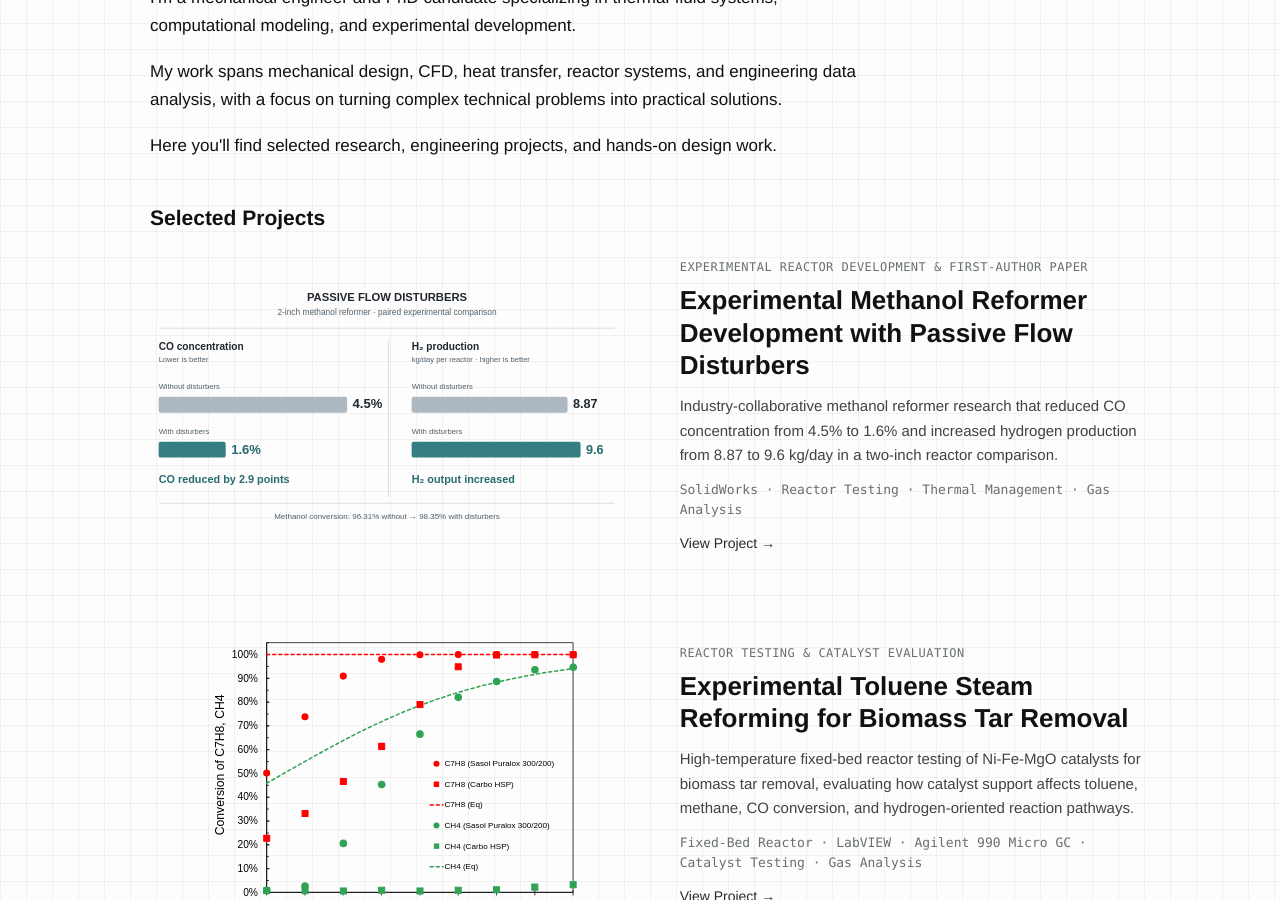
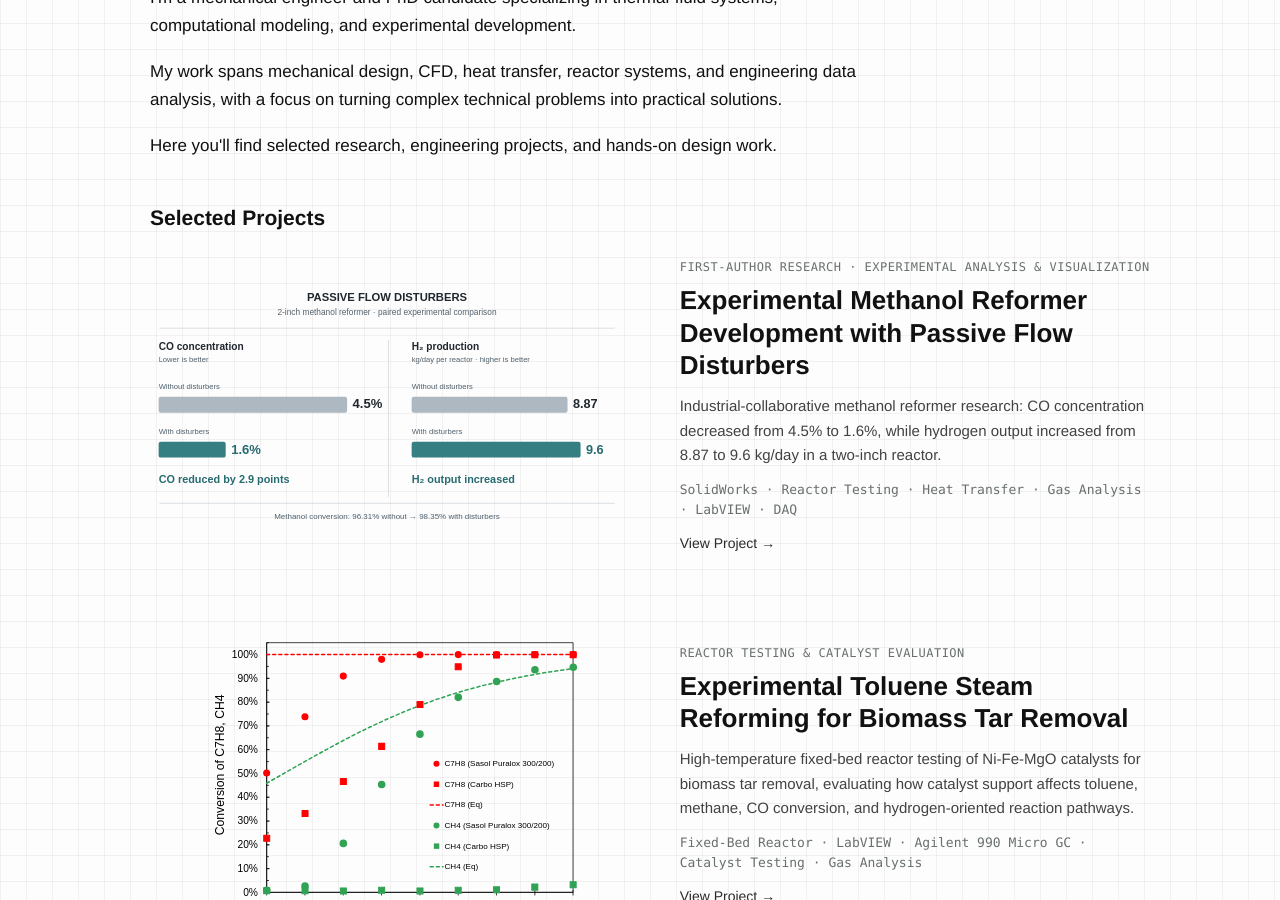
Before and after one commit to yenchun-chou/yenchun-chou.github.io, a Jekyll site: the page built from index.html, in a window 1280 px wide and 900 px high, scrolled down 367 px. Built offline with Jekyll 4.4.1, drawn with Linux system fonts in a browser that asks for light colours; part of the change alters nothing that is shown.

Commit message:
Revise project details and improve clarity in en.md
Updated project details for H2 PowerTech methanol reforming, including changes to roles, technologies, and excerpts. Revised descriptions for clarity and precision.

```diff
--- a/entries/projects/h2-powertech-methanol-reforming/en.md
+++ b/entries/projects/h2-powertech-methanol-reforming/en.md
@@ -10,97 +10,95 @@ year: 2025
 image: "/images/projects/h2-powertech-methanol-reforming/performance-summary.svg"
 thumbnail: "/images/projects/h2-powertech-methanol-reforming/performance-summary.svg"
 cover: "/images/projects/h2-powertech-methanol-reforming/performance-summary.svg"
-cover_alt: "Two-inch methanol reformer performance comparison with and without passive flow disturbers"
-thumbnail_alt: "CO reduction and hydrogen production improvement with passive flow disturbers"
+cover_alt: "Comparison of CO concentration, hydrogen production, and methanol conversion in a two-inch reformer"
+thumbnail_alt: "CO reduction and hydrogen production with passive flow disturbers"
 label: "PUBLISHED RESEARCH"
-role: "Experimental Reactor Development & First-Author Paper"
-technologies: [SolidWorks, Reactor Testing, Thermal Management, Gas Analysis]
+role: "First-Author Research · Experimental Analysis & Visualization"
+technologies: [SolidWorks, Reactor Testing, Heat Transfer, Gas Analysis, LabVIEW, DAQ]
 code: ""
 demo: ""
 paper: "https://doi.org/10.1016/j.ijhydene.2025.150281"
-excerpt: "Industry-collaborative methanol reformer research that reduced CO concentration from 4.5% to 1.6% and increased hydrogen production from 8.87 to 9.6 kg/day in a two-inch reactor comparison."
+excerpt: "Industrial-collaborative methanol reformer research: CO concentration decreased from 4.5% to 1.6%, while hydrogen output increased from 8.87 to 9.6 kg/day in a two-inch reactor."
 ---
 
-This project was conducted at UC Davis in collaboration with **H₂ PowerTech** and led to my first-author publication in the *International Journal of Hydrogen Energy* (2025). The work examined whether passive disk-and-ring flow disturbers could improve the performance of packed-bed methanol steam reformers without requiring moving components.
+This study was conducted at UC Davis in collaboration with **H₂ PowerTech** and published as my first-author paper in the *International Journal of Hydrogen Energy* (2025). We investigated how passive disk-and-ring flow disturbers affect thermal behavior, methanol conversion, carbon monoxide (CO) formation, and hydrogen production in packed-bed steam reformers.
 
-My contributions included modeling reactor assemblies in SolidWorks, building and experimentally testing reformers with two aspect ratios, analyzing thermal and gas-composition measurements, and communicating the results in the published paper.
+My documented first-author contributions included technical visualization, manuscript preparation, and interpretation and communication of the experimental results in collaboration with the research team.
 
 ## Engineering Problem
 
-Methanol steam reforming is an endothermic process. Heat must travel from the reactor wall into a catalyst-packed bed, so temperature differences across the bed can leave regions with incomplete conversion. Increasing the wall temperature can improve conversion, but it can also increase carbon monoxide (CO) formation.
+Methanol steam reforming is an endothermic process. Heat must be transferred from the externally heated reactor wall toward the center of the catalyst bed. Local cold regions can reduce conversion, whereas raising reactor-wall temperatures can increase unwanted **CO formation**.
 
-This trade-off matters for hydrogen production: CO is an undesirable constituent of reformate intended for downstream fuel-cell processing, and removing CO through methanation would consume some of the hydrogen produced.
-
-The engineering objective was therefore to evaluate **methanol conversion, CO concentration, and hydrogen production together**, rather than optimize conversion alone.
+The design question was whether **passive flow redistribution** could improve useful hydrogen production and conversion while controlling CO, rather than relying on additional wall heating alone.
 
 ## Reactor Design and Experimental Approach
 
-The study compared two stainless-steel packed-bed reactor designs with nominal diameters of **1.5 inches** and **2 inches**. Both used externally heated catalyst beds and were tested with and without passive flow disturbers made from alternating disk and ring elements.
+The study compared two stainless-steel reformers: a **nominal 1.5-inch reactor divided into eight zones** and a **nominal 2-inch reactor divided into six zones**. Both were evaluated with and without passive disk-and-ring inserts to examine the effects of internal flow redistribution.
 
-The experiments used a methanol–water feed, electric vaporizers and a superheater, controlled reactor-wall heating, thermocouples along the wall and centerline, condensation-based measurements for methanol conversion, and a **NOVA 7904CM** gas analyzer for the dry product stream.
+![Original reactor schematics for the 1.5-inch and 2-inch packed-bed reformers](/images/projects/h2-powertech-methanol-reforming/reactor-configurations.png)
 
-Important experimental elements included:
+*Reactor configurations and heating zones, from the original research figure supplied for this project (not to scale).*
 
-- **Reactor geometries:** Nominal 1.5-inch and 2-inch diameter packed beds
-- **Passive inserts:** Disk-and-ring elements distributed through reactor zones
-- **Feed preparation:** Methanol–water premix at a 1.1:1 water-to-methanol molar ratio
-- **Thermal measurements:** Axial wall and centerline thermocouples
-- **Gas measurements:** H₂, CO, CO₂, and CH₄ concentrations
-- **Comparison variables:** Flow rate, wall-temperature configuration, and the presence or absence of disturbers
+The experimental system used a **1.1:1 water-to-methanol molar feed**, electrically heated vaporizers, a superheater, temperature-controlled reactor heating zones, and downstream condensation and gas analysis. Thermocouples monitored temperatures along the reactor wall and centerline, while a **NOVA 7904CM** analyzer measured dry reformate gas composition.
 
-The purpose of the inserts was to redistribute flow between the wall and the core, reducing thermal nonuniformity while preserving practical reactor operation.
+![Original experimental system schematic showing feed preparation, reactor, condenser, and gas analyzer](/images/projects/h2-powertech-methanol-reforming/experimental-setup.png)
+
+*Steam reforming test system, from the original experimental setup schematic supplied for this project.*
+
+The **+40 °C wall-temperature configuration** referenced below is the paper's elevated, zone-specific heater schedule relative to its reference condition; it does not mean the entire reactor was held at one uniform temperature.
 
 ## Key Results
 
-### CO Reduction and Hydrogen Production in the 2-Inch Reactor
+### Two-Inch Reactor: Methanol Conversion, CO, and Hydrogen Production
 
-![Two-inch reactor performance comparison with and without flow disturbers](/images/projects/h2-powertech-methanol-reforming/performance-summary.svg)
+For the reported two-inch reactor comparison at approximately **83 g/min**, using the +40 °C wall-temperature schedule, the compared performance values were:
 
-*Performance comparison of the 2-inch methanol reformer with and without passive flow disturbers under the +40 °C wall-temperature configuration.*
+- **CO concentration:** 4.5% without → **1.6% with disturbers** (−2.9 percentage points)
+- **Hydrogen production:** 8.87 without → **9.6 kg/day per reactor with disturbers** (+8.2%)
+- **Methanol conversion:** 96.31% without → **98.35% with disturbers** (+2.04 percentage points)
 
-For this comparison, adding flow disturbers changed the performance metrics as follows:
+The performance comparison is most meaningful when conversion, product gas composition, and useful hydrogen production are considered together.
 
-- **CO concentration:** 4.5% → **1.6%**
-- **Hydrogen production:** 8.87 → **9.6 kg/day per reactor**
-- **Methanol conversion:** 96.31% → **98.35%**
-- **Hydrogen yield efficiency:** 93.9% → **94.7%**
+![Original conversion versus mass flow rate plot for the two-inch reformer](/images/projects/h2-powertech-methanol-reforming/conversion-vs-flow.png)
 
-In this comparison, passive flow disturbers increased methanol conversion by **2.04 percentage points**, reduced CO concentration by **2.9 percentage points**, and increased hydrogen production by approximately **8.2%**.
+*Two-inch reactor methanol conversion versus pump mass flow rate across wall-temperature conditions. Original experimental plot supplied for this project; see Fig. 7(c) in Chou et al. (2025).*
 
-These results demonstrate how passive flow management can improve multiple reactor performance metrics simultaneously, providing benefits beyond simply increasing reactor-wall temperature.
+![Original CO concentration versus mass flow rate plot for the two-inch reformer](/images/projects/h2-powertech-methanol-reforming/co-vs-flow.png)
 
-### Reactor Size Influenced the Benefit of Flow Disturbance
+*Two-inch reactor CO concentration versus pump mass flow rate. The plot's arrows illustrate the temperature-dependent changes. Original experimental plot supplied for this project; see Fig. 7(d) in Chou et al. (2025).*
 
-The benefit was not uniform across reactor geometries.
+Across the operating range, raising wall temperatures without inserts could recover conversion but also increase CO. Passive flow disturbance provided another means to influence heat distribution and product selectivity. The size of the benefit depended on the **flow rate and heater schedule**.
 
-At the reference temperature in the **1.5-inch reactor**, methanol conversion was similar with and without disturbers (96.26% versus 96.11%), and CO concentrations were also similar (2.49% versus 2.57%). Hydrogen production changed only from 7.5 to 7.6 kg/day.
+### Reactor Size Influenced the Benefit
 
-By contrast, the **2-inch reactor** demonstrated a much stronger CO-reduction benefit under the reported comparison conditions.
+The **1.5-inch reactor** showed much smaller differences under its reference-temperature comparison: methanol conversion was **96.11% with disturbers versus 96.26% without**; CO was **2.57% with versus 2.49% without**; and hydrogen output was **7.6 versus 7.5 kg/day**.
 
-This difference highlights the importance of reactor geometry, aspect ratio, and operating conditions when evaluating passive flow-disturbance strategies. A design that improves performance in one reactor geometry may not provide the same benefit in another.
+These relatively small changes contrast with the substantial CO reduction in the two-inch comparison. **Insert effectiveness must be evaluated in the context of reactor geometry and operating conditions.**
 
-### Thermal Management and Product Quality
+## Thermal Management
 
-Temperature profiles from the reactor tests showed why thermal management was central to performance.
+The original temperature fields below compare the **1.5-inch reactor** without inserts at approximately **4 LHSV** and with inserts at approximately **3.8 LHSV**. These plots show the wall-to-centerline thermal structure and the effect of flow redistribution on local temperature patterns.
 
-Methanol steam reforming cooled the catalyst bed, creating axial and radial temperature differences that affected the reaction environment. The disk-and-ring inserts were evaluated as a passive method of redistributing flow and improving thermal behavior within the packed bed.
+![Temperature distribution in the 1.5-inch reactor without passive flow disturbers](/images/projects/h2-powertech-methanol-reforming/temperature-without-disturbers.png)
 
-The experiments also showed that increasing wall temperature alone could improve methanol conversion while increasing CO formation.
+*Without flow disturbers; approximately 4 LHSV. Original temperature-distribution figure supplied for this project; see Fig. 5(a) in Chou et al. (2025).*
 
-Passive flow disturbance provided an additional design variable for improving reactor performance while managing the relationship between conversion, CO concentration, and hydrogen production.
+![Temperature distribution in the 1.5-inch reactor with passive flow disturbers](/images/projects/h2-powertech-methanol-reforming/temperature-with-disturbers.png)
+
+*With flow disturbers; approximately 3.8 LHSV. Original temperature-distribution figure supplied for this project; see Fig. 5(b) in Chou et al. (2025).*
+
+The profiles illustrate more distributed heating near the bed entrance with passive inserts. Because the flow conditions are close but **not identical**, these visuals provide a qualitative comparison rather than a perfectly matched operating-point measurement.
 
 ## Engineering Takeaways
 
-- **Passive flow management can improve multiple reactor performance metrics.** In the 2-inch reactor comparison, flow disturbers increased methanol conversion and hydrogen production while reducing CO concentration.
-- **Reactor geometry affects the effectiveness of passive inserts.** The 2-inch reactor demonstrated a substantially greater CO-reduction benefit than the 1.5-inch reactor under the tested conditions.
-- **Higher operating temperature is not automatically better.** Thermal-management strategies must account for both endothermic conversion and temperature-sensitive CO formation.
-- **Reactor performance should be evaluated as a system.** Methanol conversion, CO concentration, hydrogen production, and thermal behavior must be considered together rather than optimized independently.
-- **Experimental validation is essential for engineering design.** Paired reactor tests and gas analysis demonstrated how passive internal geometry changes can translate into measurable improvements in reactor performance.
+1. **Evaluate reactor performance as a system.** CO concentration and useful hydrogen production matter alongside methanol conversion.
+2. **Passive insert benefits depend on geometry.** The two-inch reactor showed a more pronounced CO-reduction benefit than the 1.5-inch design in the reported comparisons.
+3. **Flow management can mitigate the conversion–CO trade-off.** Additional wall heating alone may raise both conversion and CO; internal flow redistribution provides another operating/design lever.
 
 ## Publication
 
-Y.-C. Chou, A. Gómez-Hernández, K. K. Ochi, C. Agba, M. Horton, and P. A. Erickson, "Analysis of carbon monoxide and hydrogen yield in steam methanol reformation with passive flow disturbance," *International Journal of Hydrogen Energy*, vol. 157, article 150281, 2025.
+**Y.-C. Chou**, A. Gómez-Hernández, K. K. Ochi, C. Agba, M. Horton, and P. A. Erickson, "Analysis of carbon monoxide and hydrogen yield in steam methanol reformation with passive flow disturbance," *International Journal of Hydrogen Energy*, vol. 157, article 150281, 2025.
 
-[Read the published paper](https://doi.org/10.1016/j.ijhydene.2025.150281)
+<a href="https://doi.org/10.1016/j.ijhydene.2025.150281" target="_blank" rel="noopener noreferrer">Read the published paper (DOI: 10.1016/j.ijhydene.2025.150281)</a>
 
-*This case study focuses on the experimental, industry-collaborative study. The separate CFD project on this website addresses numerical modeling and flow-disturber geometry analysis.*
+*For numerical modeling and passive-insert geometry analysis, see the [CFD Packed-Bed Reactor project](/entries/cfd-packed-bed-reactor/).*
```
